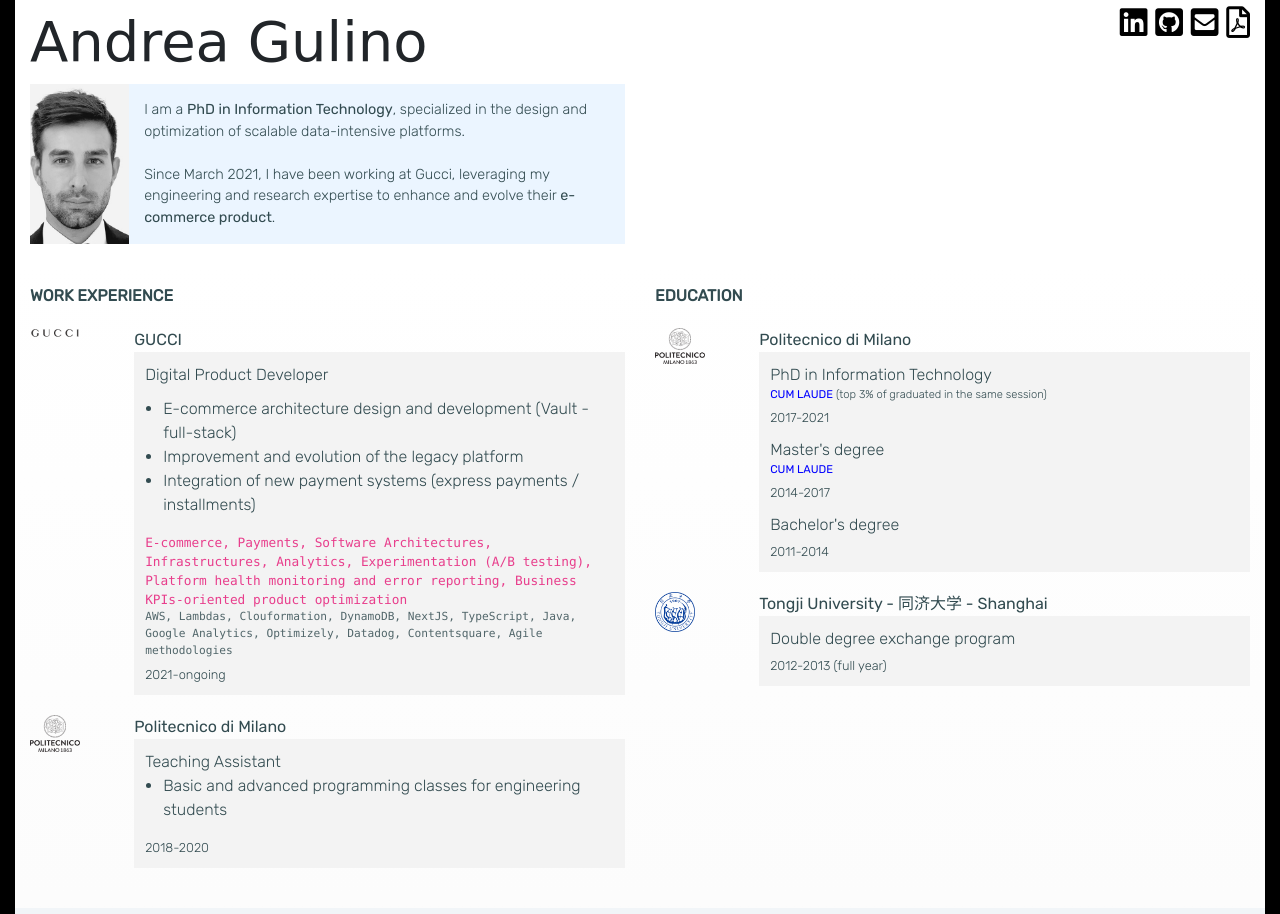
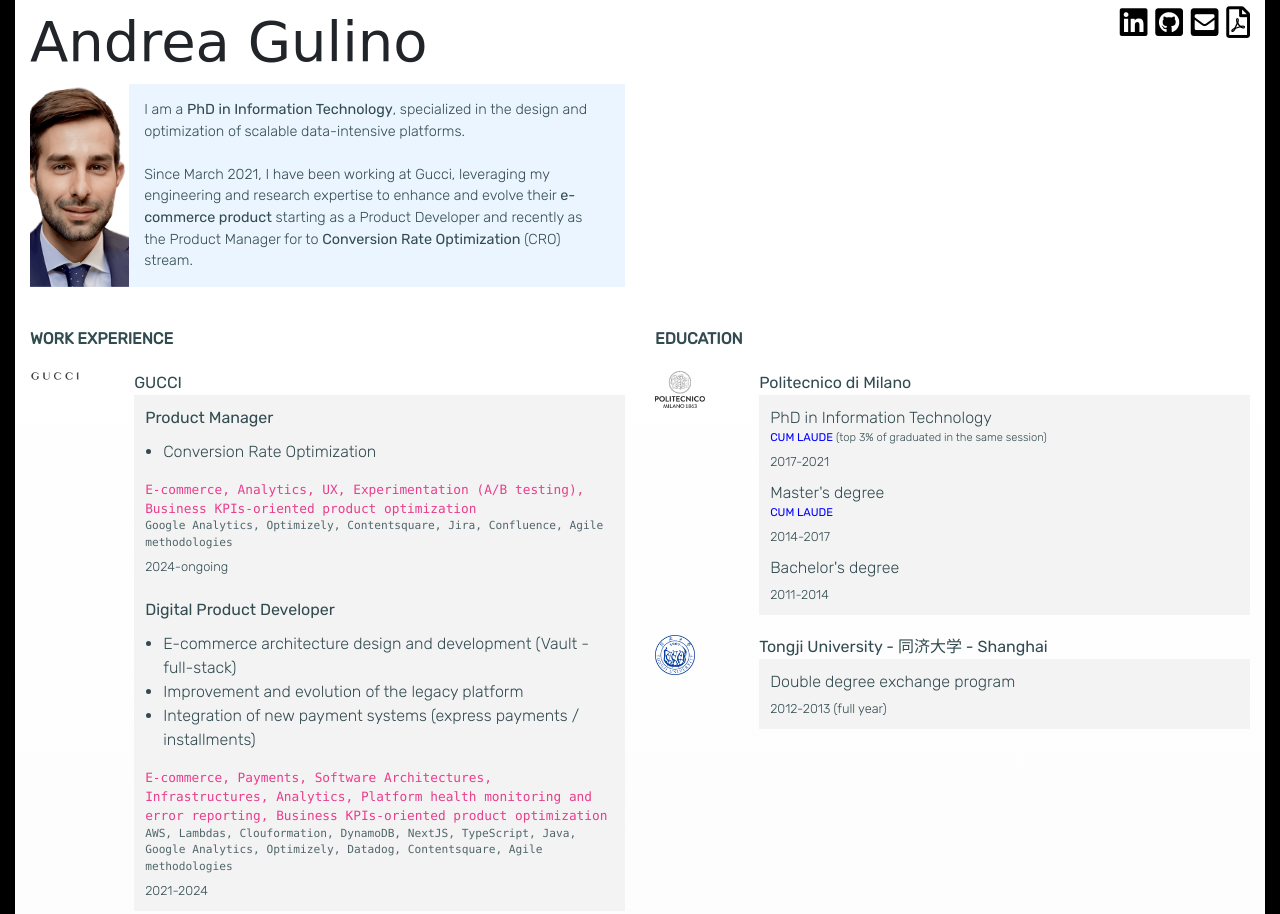
Before and after one commit to andreagulino/andreagulino.github.io, a plain HTML site: page index.html in a window 1280 px wide. Shown: the top 914 px of the page. Drawn offline with nearby package versions, Linux system fonts and the light colour scheme; a web font is replaced by a local one.

Commit message:
Update CV 2024

```diff
--- a/assets/style.css
+++ b/assets/style.css
@@ -21,7 +21,7 @@ a {color:#284f7a;}
 .actions-sm{font-size: 2.5em; background-color: #f9f9f9;}
 
 #profile-pic {
-    background-image: url('../img/profile-pic.jpg');
+    background-image: url('../img/profile-pic.png');
     background-position: center;
     background-repeat: no-repeat;
     background-size: cover;
--- a/index.html
+++ b/index.html
@@ -91,7 +91,7 @@
                                 <div class="col-sm-10 col-md-11 col-lg-10  col-9" id="intro">
                                     <div>
                                         I am a <b>PhD in Information Technology</b>, specialized in the design and optimization of scalable data-intensive platforms.<br><br>
-                                       Since March 2021, I have been working at Gucci, leveraging my engineering and research expertise to enhance and evolve their <b>e-commerce product</b>.
+                                       Since March 2021, I have been working at Gucci, leveraging my engineering and research expertise to enhance and evolve their <b>e-commerce product</b> starting as a Product Developer and recently as the Product Manager for to <b>Conversion Rate Optimization</b> (CRO) stream.
                                     </div>
                                 </div>
 
@@ -149,7 +149,22 @@
                                     <span class="place">GUCCI</span>
 
                                     <div class="activity-history">
-                                        <span>Digital Product Developer</span>
+                                        <span><b>Product Manager</b></span>
+
+                                        <div>
+                                            <ul>
+                                                <li>Conversion Rate Optimization</li>
+                                            </ul>
+
+                                            <div class="sub-title skills"><code>E-commerce, Analytics, UX, Experimentation (A/B testing), Business KPIs-oriented product optimization</code></div>
+                                            <div class="sub-title tech"><code>Google Analytics, Optimizely, Contentsquare, Jira, Confluence, Agile methodologies</code></div>
+                                            <div class="when">2024-ongoing</div>
+                                        </div>
+
+                                    </div>
+
+                                    <div class="activity-history">
+                                        <span><b>Digital Product Developer</b></span>
 
                                         <div>
                                             <ul>
@@ -158,11 +173,10 @@
                                                 <li>Integration of new payment systems (express payments / installments)</li>
                                             </ul>
 
-                                            <div class="sub-title skills"><code>E-commerce, Payments, Software Architectures, Infrastructures, Analytics, Experimentation (A/B testing),  Platform health monitoring and error reporting, Business KPIs-oriented product optimization</code></div>
+                                            <div class="sub-title skills"><code>E-commerce, Payments, Software Architectures, Infrastructures, Analytics,  Platform health monitoring and error reporting, Business KPIs-oriented product optimization</code></div>
                                             <div class="sub-title tech"><code> AWS, Lambdas, Clouformation, DynamoDB, NextJS, TypeScript, Java, Google Analytics, Optimizely, Datadog, Contentsquare, Agile methodologies</code></div>
-                                            <div class="when">2021-ongoing</div>
+                                            <div class="when">2021-2024</div>
                                         </div>
-
 
                                     </div>
 
```
Also changed, not shown: img/profile-pic-2.jpg (deleted), img/profile-pic.jpg (deleted), img/profile-pic.png (added), 4 other files.
